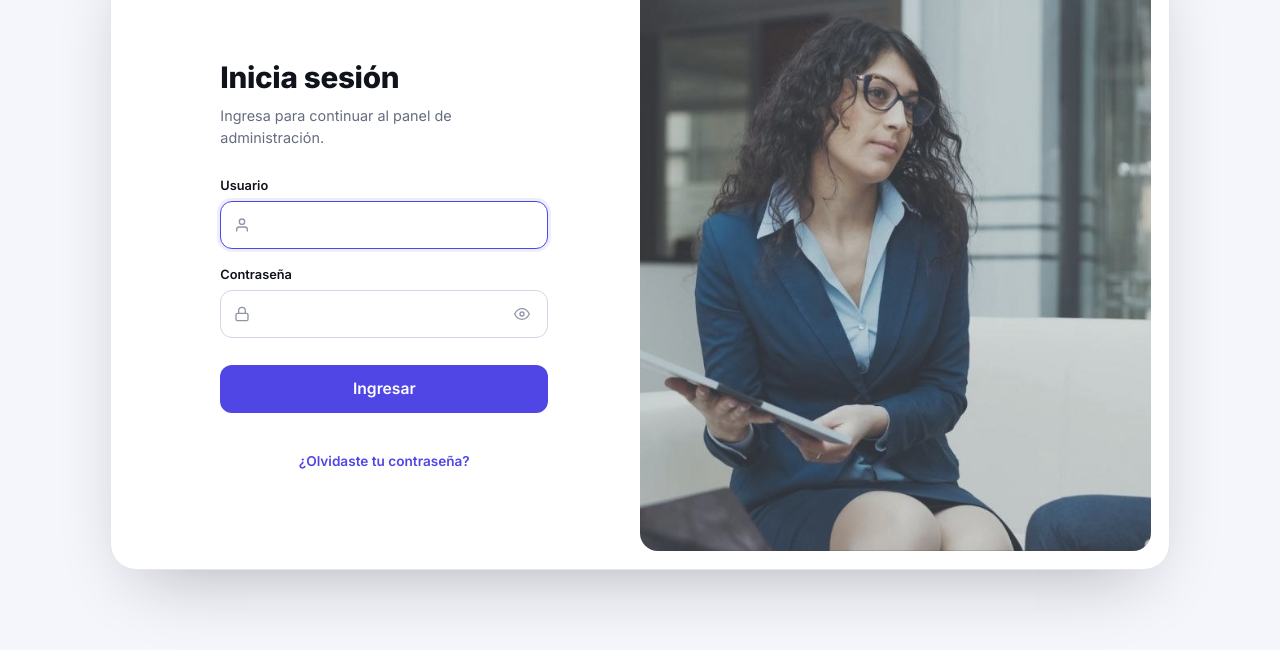
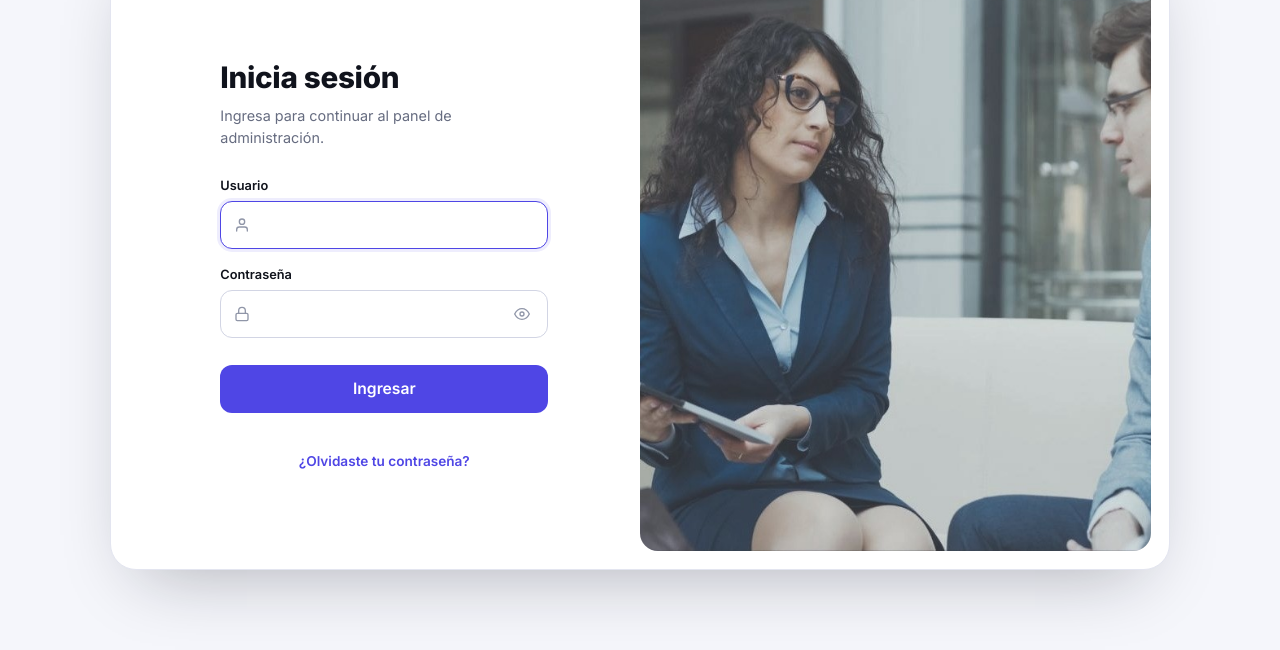
Before and after one commit to borckardt/portal-licencias-moventi, a website: page admin.html in a window 1280 px wide. Shown: the part 150-800 px from the top of the page. Drawn offline with Linux system fonts and the light colour scheme; no server answers.

Commit message:
Ajusta el encuadre del hero de admin

```diff
--- a/styles.css
+++ b/styles.css
@@ -267,7 +267,7 @@
     background-position:center; background-size:cover; background-repeat:no-repeat; background-color:var(--surface-alt);
   }
   /* encuadre por foto: la del admin luce mejor corrida a la izquierda */
-  .login-pane-image--admin{ background-position:38% center; }
+  .login-pane-image--admin{ background-position:52% center; }
   .login-pane-image .theme-toggle-over{
     position:absolute; top:.9rem; right:.9rem; z-index:2;
     background:rgba(10,13,24,.44); border:1px solid rgba(255,255,255,.26); color:rgba(255,255,255,.95);
```
